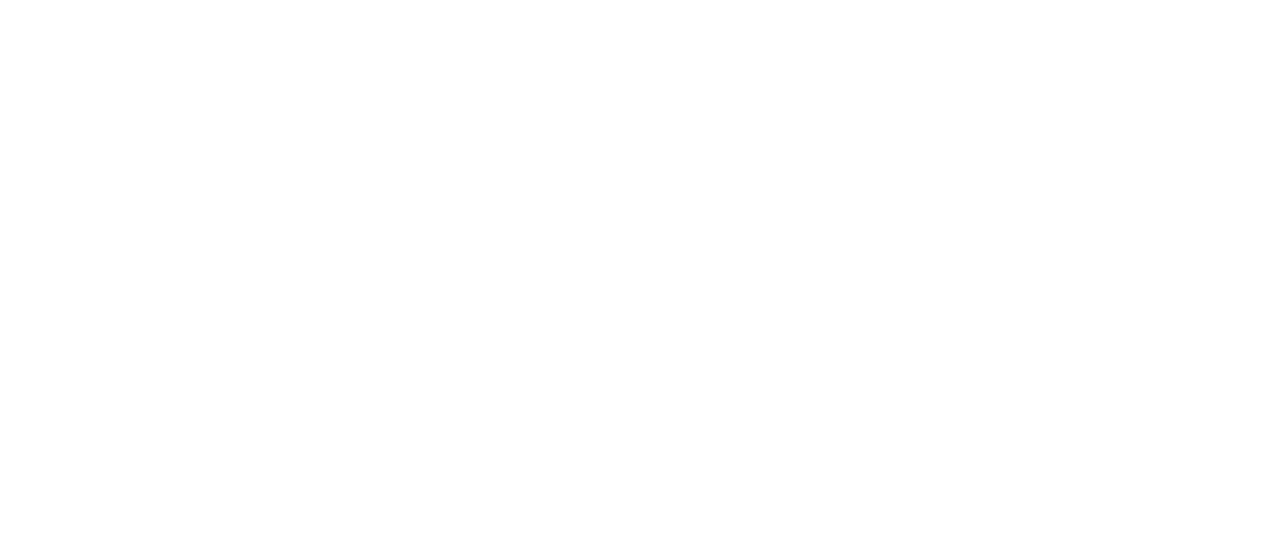
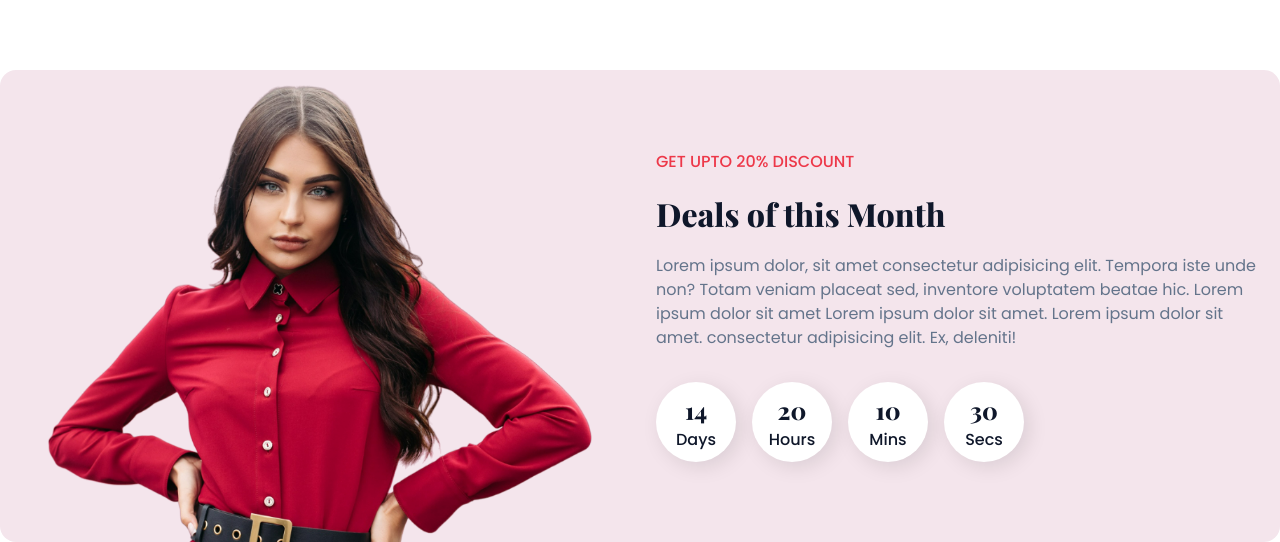
Before and after one commit to mitanvir05/shopnest-ecommerce-website, a React (Vite) app in the folder frontend/: page / in a window 1280 px wide. Shown: the part 2498-3040 px from the top of the page. Before the commit the page ends 2568 px from the top, so only its background shows below. Built offline with nearby package versions, Linux system fonts and the light colour scheme.

Commit message:
deals section

```diff
--- a/frontend/src/components/RatingStars.jsx
+++ b/frontend/src/components/RatingStars.jsx
@@ -1,4 +1,5 @@
-import React from 'react'
+/* eslint-disable react/prop-types */
+
 import { IoMdStarOutline } from "react-icons/io";
 
 const RatingStars = ({rating}) => {
--- /dev/null
+++ b/frontend/src/pages/home/DealsSection.jsx
@@ -0,0 +1,38 @@
+import dealsImg from "../../assets/deals.png";
+const DealsSection = () => {
+  return (
+    <section className="section__container deals__container">
+      <div className="deals__image">
+        <img src={dealsImg} alt="" />
+      </div>
+      <div className="deals__content">
+        <h5 className="uppercase">Get upto 20% discount</h5>
+        <h4>Deals of this Month</h4>
+        <p>
+          Lorem ipsum dolor, sit amet consectetur adipisicing elit. Tempora iste
+          unde non? Totam veniam placeat sed, inventore voluptatem beatae hic. Lorem ipsum dolor sit amet Lorem ipsum dolor sit amet. Lorem ipsum dolor sit amet. consectetur adipisicing elit. Ex, deleniti!
+        </p>
+        <div className="deals__countdown flex-wrap">
+            <div className="deals__countdown__card">
+                <h4>14</h4>
+                <p>Days</p>
+            </div>
+            <div className="deals__countdown__card">
+                <h4>20</h4>
+                <p>Hours</p>
+            </div>
+            <div className="deals__countdown__card">
+                <h4>10</h4>
+                <p>Mins</p>
+            </div>
+            <div className="deals__countdown__card">
+                <h4>30</h4>
+                <p>Secs</p>
+            </div>
+        </div>
+      </div>
+    </section>
+  );
+};
+
+export default DealsSection;
--- a/frontend/src/pages/home/Home.jsx
+++ b/frontend/src/pages/home/Home.jsx
@@ -1,6 +1,7 @@
 import TrendingProducts from "../shop/TrendingProducts"
 import Banner from "./Banner"
 import Categories from "./Categories"
+import DealsSection from "./DealsSection"
 import HeroSection from "./HeroSection"
 
 const Home = () => {
@@ -10,6 +11,7 @@
      <Categories/>
      <HeroSection/>
      <TrendingProducts/>
+     <DealsSection/>
     </>
   )
 }
```
